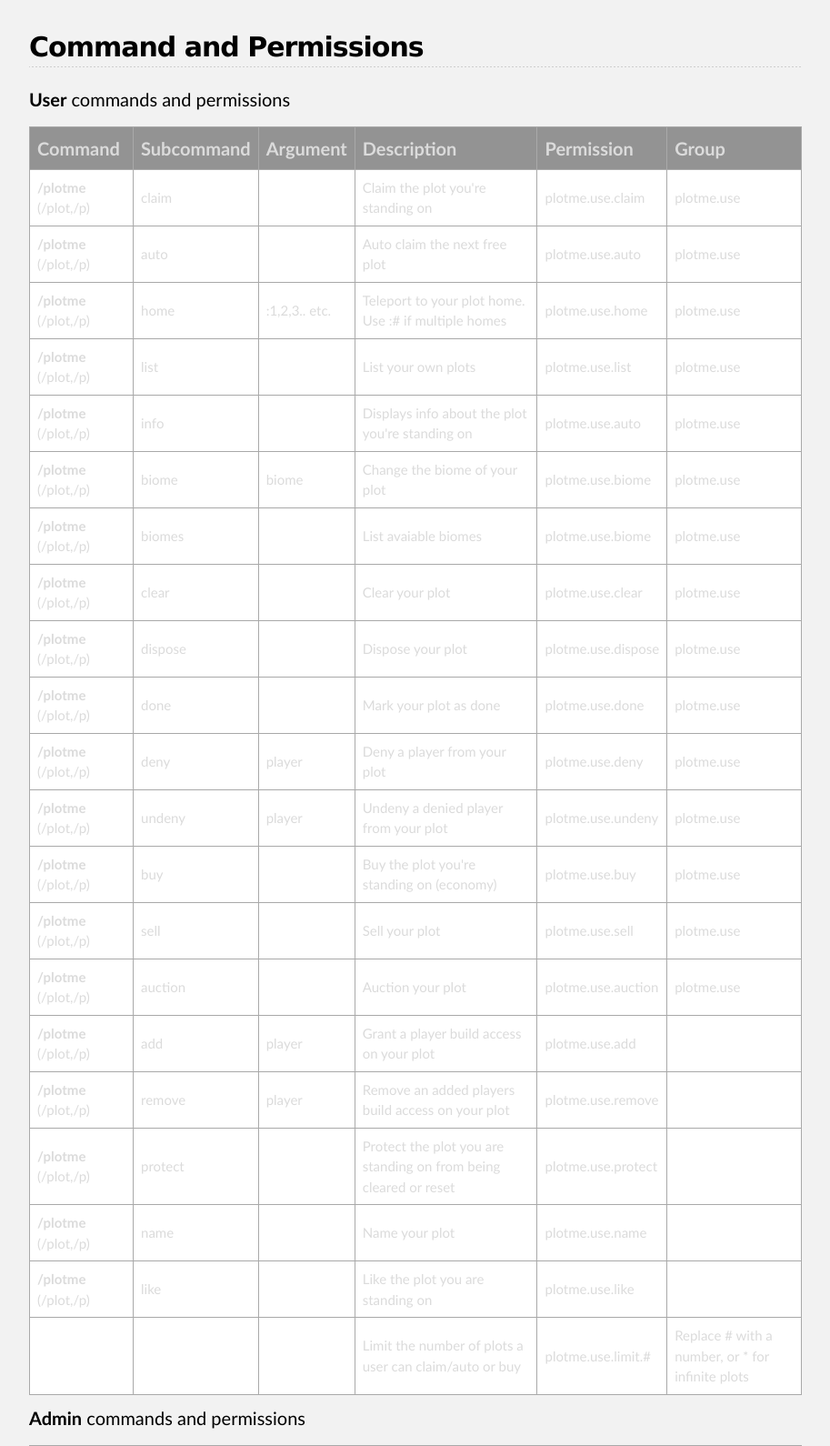
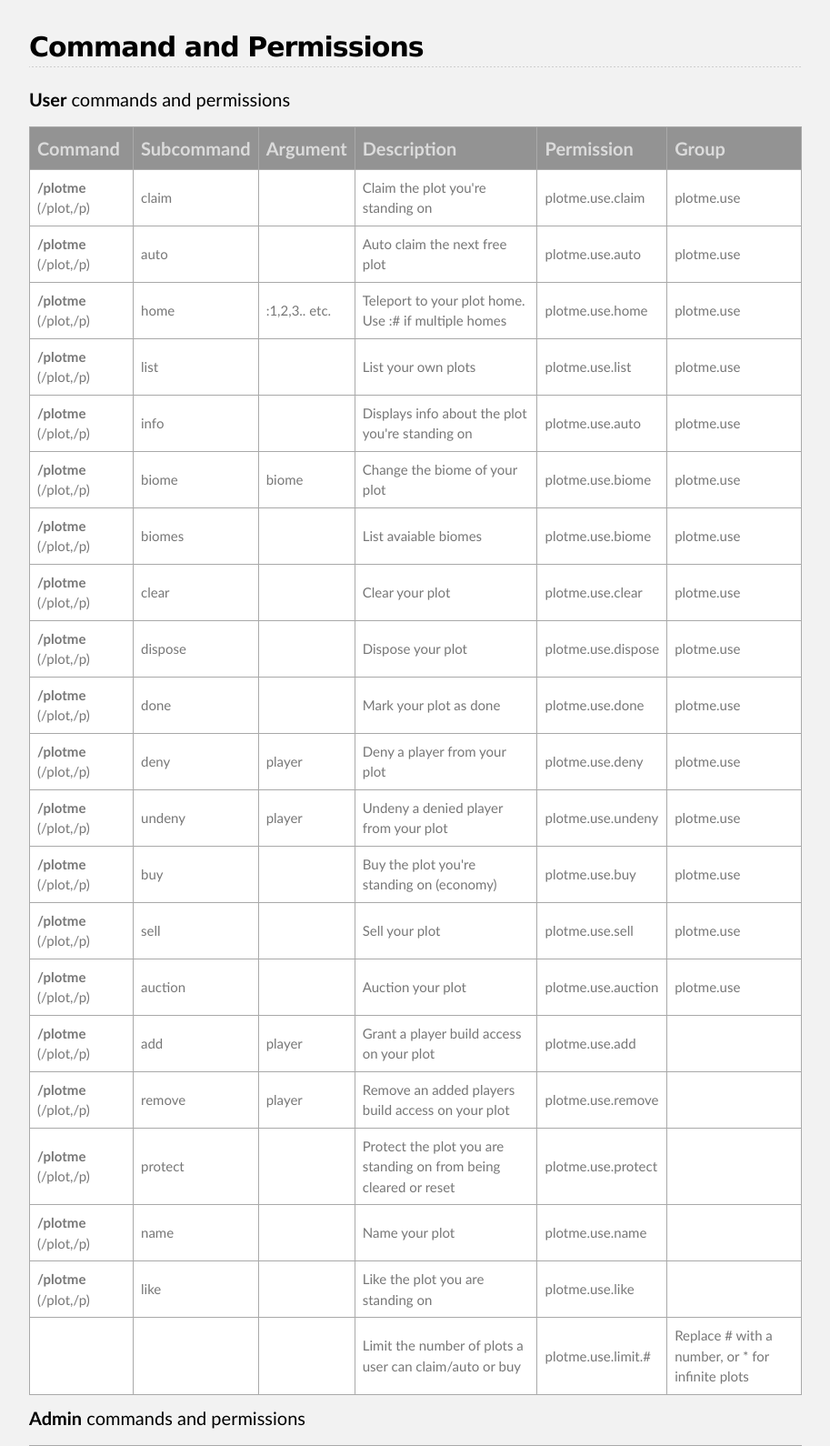
Before and after one commit to WorldCretornica/PlotMe-Core, a PHP site: page /cp.html in a window 1280 px wide. Shown: the part 287-1877 px from the top of the page at 91% size, without its empty margins (183-1096 px from the left). Run offline with PHP 8.4, Linux system fonts and the light colour scheme; some libraries are stand-ins or nearby versions.

Commit message:
Update stylesheet.css

```diff
--- a/stylesheets/stylesheet.css
+++ b/stylesheets/stylesheet.css
@@ -146,6 +146,7 @@ table.tftable {
 	border-width: 1px;
 	border-color: #a9a9a9;
 	border-collapse: collapse;
+	border-radius: 15px;
 }
 table.tftable th {
 	font-size:20px;
@@ -165,6 +166,7 @@ table.tftable td {
 	padding: 8px;
 	border-style: solid;
 	border-color: #a9a9a9;
+	color: #777777;
 }
 /*******************************************************************************
 Theme Styles
```
